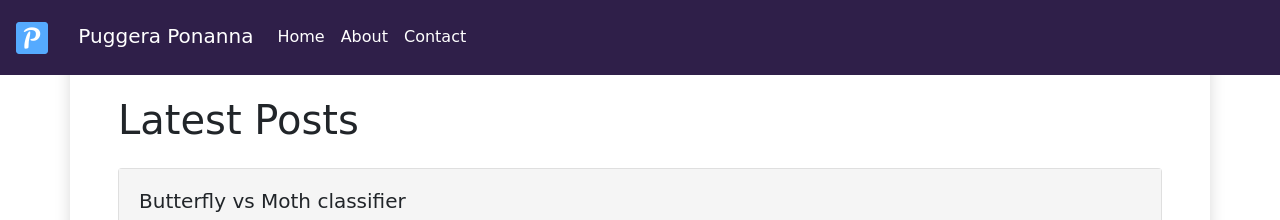
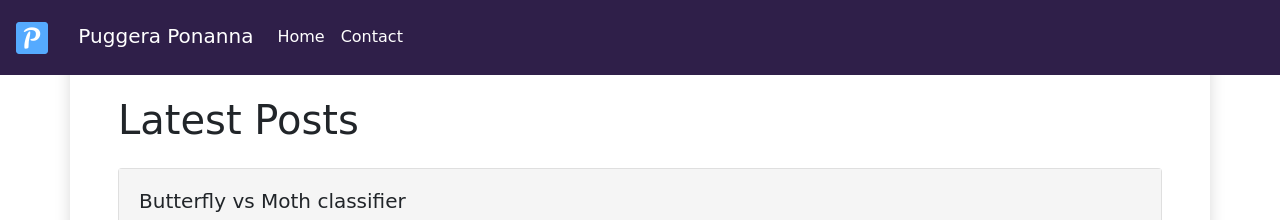
Before and after one commit to puggeraponanna/blog_old, a Jekyll site: the page built from index.md, in a window 1280 px wide. Shown: the top 220 px of the page. Built offline with Jekyll 4.4.1, drawn with Linux system fonts in a browser that asks for light colours; nearby versions of some CDN libraries.

Commit message:
Hiding the About page for now

```diff
--- a/_data/navigation.yml
+++ b/_data/navigation.yml
@@ -1,8 +1,5 @@
 - name: Home
   link: /
 
-- name: About
-  link: /about
-
 - name: Contact
   link: /contact
```
